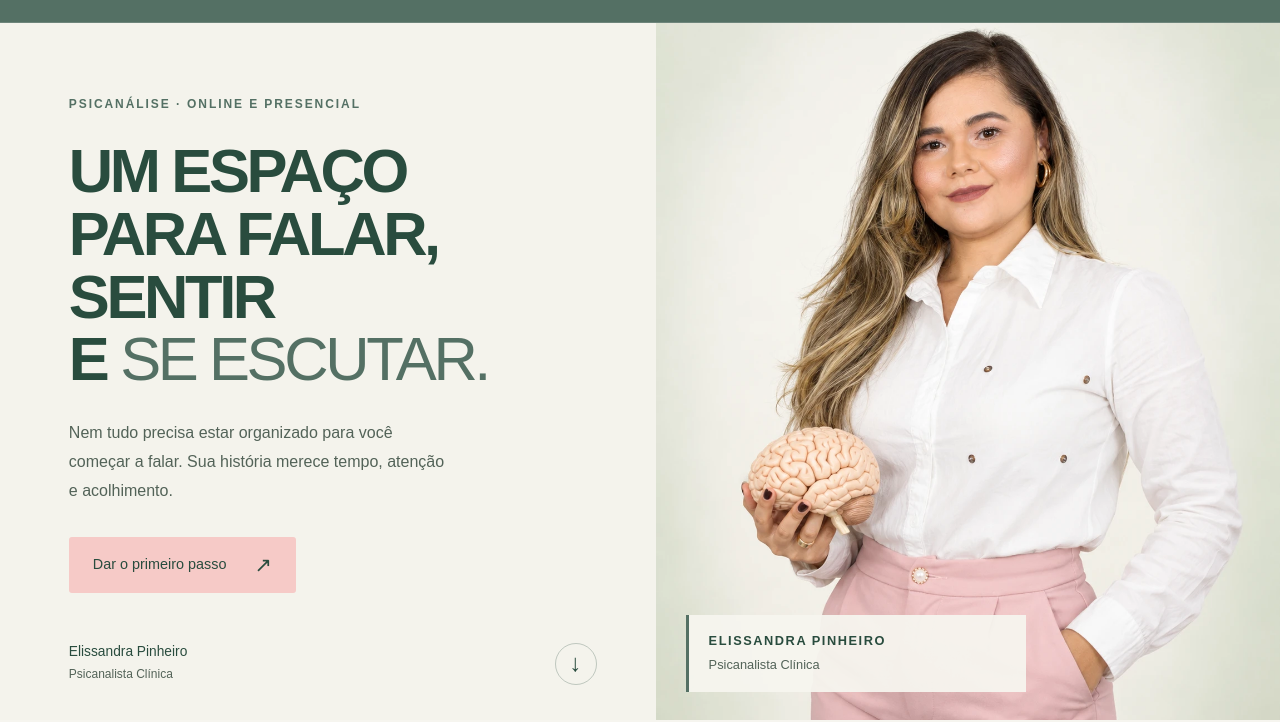
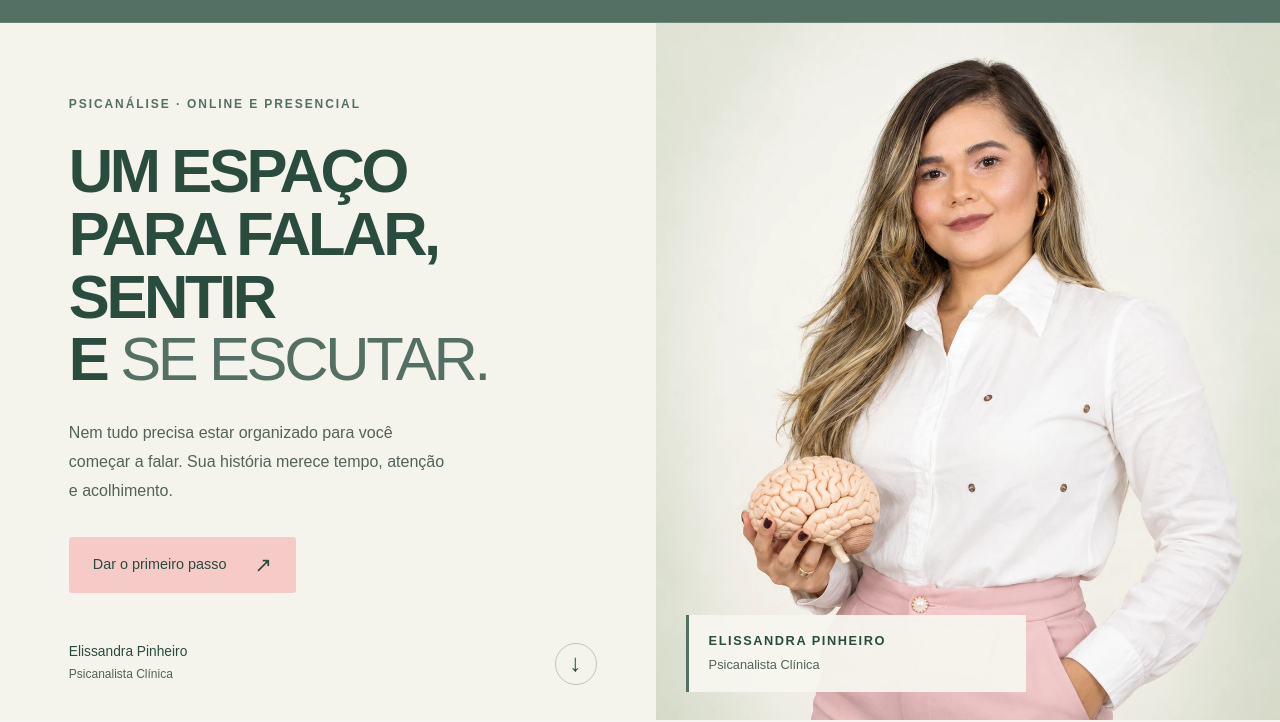
Before and after one commit to edmundomarques98-bit/Elissandra-Pinheiro, a plain HTML site: page index.html in a window 1280 px wide. Shown: the part 94-816 px from the top of the page. Drawn offline with Linux system fonts and the light colour scheme.

Commit message:
Preserva margem superior do retrato no enquadramento responsivo

```diff
--- a/portraits.css
+++ b/portraits.css
@@ -9,7 +9,7 @@
 .hero-bottom small{color:#536358}
 .scroll-link{border-color:#54706455}
 .portrait-hero{background:#f4f3ec;position:relative;isolation:isolate;min-height:690px}
-.portrait-hero>img{object-fit:cover;object-position:50% 35%;z-index:1}
+.portrait-hero>img{object-fit:cover;object-position:50% 0%;z-index:1}
 .portrait-type{position:absolute;top:-18px;left:0;right:0;font:bold clamp(10rem,20vw,22rem)/1 Arial,Helvetica,sans-serif;color:#e1e8d7;letter-spacing:-.08em;z-index:0;text-align:center}
 .portrait-caption{position:absolute;z-index:2;left:30px;right:30px;bottom:28px;background:#f7f6efee;border-left:3px solid var(--green);padding:15px 20px;max-width:340px}
 .portrait-caption span{display:block;font-size:.8rem;letter-spacing:.12em;font-weight:600}
@@ -24,4 +24,4 @@
 .intro-text p+p{margin-top:20px}
 @media(min-width:1600px){.hero{min-height:780px}.portrait-hero{min-height:780px}}
 @media(max-width:1000px){.hero h1{font-size:clamp(2.7rem,5.2vw,4rem)}.hero-copy{padding:55px 8% 30px}.portrait-hero{min-height:650px}.intro{gap:38px;grid-template-columns:1fr 1.4fr}.intro-content h2 br{display:none}.intro-content h2{font-size:2.8rem}.portrait-caption{left:20px;right:20px}}
-@media(max-width:720px){.hero{grid-template-columns:1fr;min-height:0}.hero-copy{padding:45px 7% 28px}.hero h1{font-size:clamp(2.65rem,9.2vw,4.1rem);line-height:1.05;letter-spacing:-.05em}.hero-description{margin-top:3px}.portrait-hero{min-height:0;height:auto;max-height:none;aspect-ratio:4/5}.portrait-hero>img{object-position:50% 35%}.portrait-type{font-size:55vw;top:-10px}.portrait-caption{left:7%;bottom:24px;right:7%;padding:12px 16px}.portrait-caption span{font-size:.75rem}.intro{grid-template-columns:1fr;gap:35px}.intro-portrait{max-width:450px;width:100%;margin:auto}.intro-content h2{font-size:2.8rem}.intro-content .eyebrow{margin-bottom:23px}}
+@media(max-width:720px){.hero{grid-template-columns:1fr;min-height:0}.hero-copy{padding:45px 7% 28px}.hero h1{font-size:clamp(2.65rem,9.2vw,4.1rem);line-height:1.05;letter-spacing:-.05em}.hero-description{margin-top:3px}.portrait-hero{min-height:0;height:auto;max-height:none;aspect-ratio:4/5}.portrait-hero>img{object-position:50% 0%}.portrait-type{font-size:55vw;top:-10px}.portrait-caption{left:7%;bottom:24px;right:7%;padding:12px 16px}.portrait-caption span{font-size:.75rem}.intro{grid-template-columns:1fr;gap:35px}.intro-portrait{max-width:450px;width:100%;margin:auto}.intro-content h2{font-size:2.8rem}.intro-content .eyebrow{margin-bottom:23px}}
```
